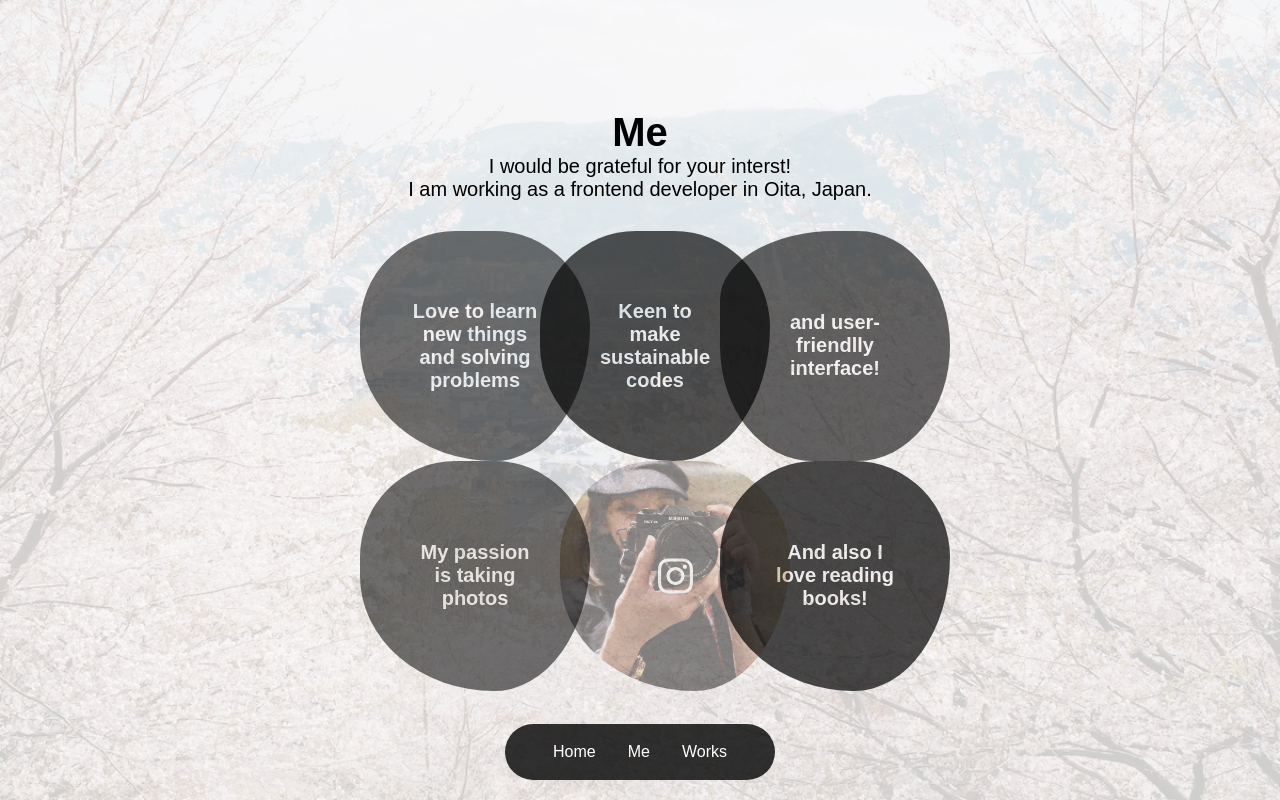
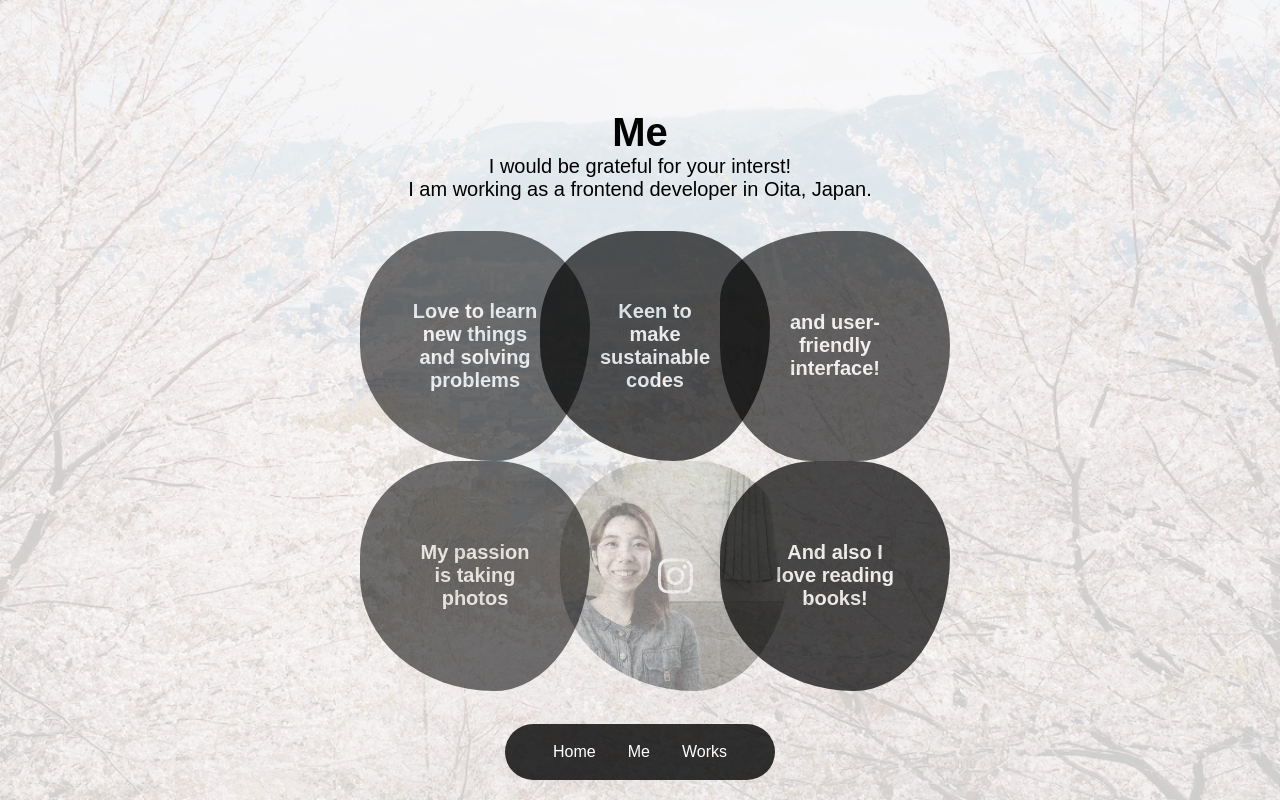
Before and after one commit to arisa277/react_portfolio, a React (Create React App) app: page /Me in a window 1280 px wide. Built offline with nearby package versions, Linux system fonts and the light colour scheme.

Commit message:
update delfie

```diff
--- a/src/Pages/Me-module.css
+++ b/src/Pages/Me-module.css
@@ -84,7 +84,7 @@
 .about_circle-5 {
   border-radius: 50% 50% 50% 70%/50% 50% 70% 60%;
   margin: 0 10px;
-  background: url(./images/selfie.jpg);
+  background: url(./images/myself.jpg);
   background-size: cover;
   background-position: center;
   background-color: rgba(255, 255, 255, 0.55);
--- a/src/Pages/Me.js
+++ b/src/Pages/Me.js
@@ -20,7 +20,7 @@ const Me = () => {
             Love to learn new things and solving problems
           </div>
           <div className="about_circle-2">Keen to make sustainable codes</div>
-          <div className="about_circle-3">and user-friendlly interface!</div>
+          <div className="about_circle-3">and user-friendly interface!</div>
           <div className="about_circle-4">My passion is taking photos</div>
           <div className="about_circle-5">
             <a
@@ -32,7 +32,7 @@ const Me = () => {
                 icon={faInstagram}
                 size="2x"
                 color="#fff"
-                className="insta-icon"
+                className="insta-icon"myse
               />
             </a>
           </div>
```
Also changed, not shown: src/Pages/images/myself.jpg (added), src/Pages/images/selfie.jpg (deleted).
